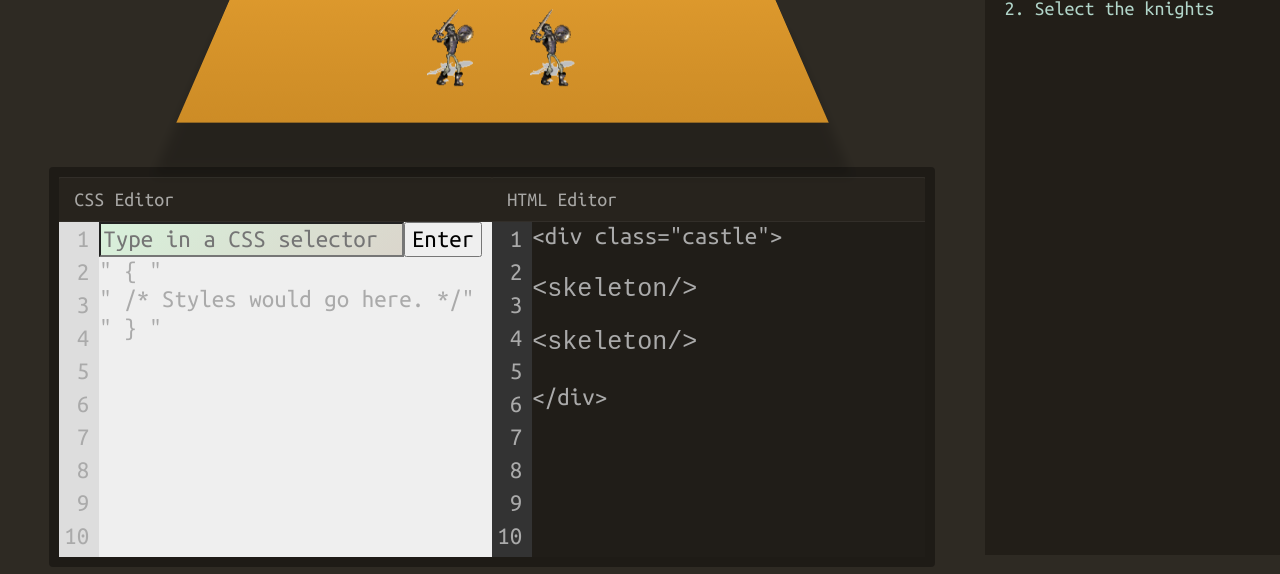
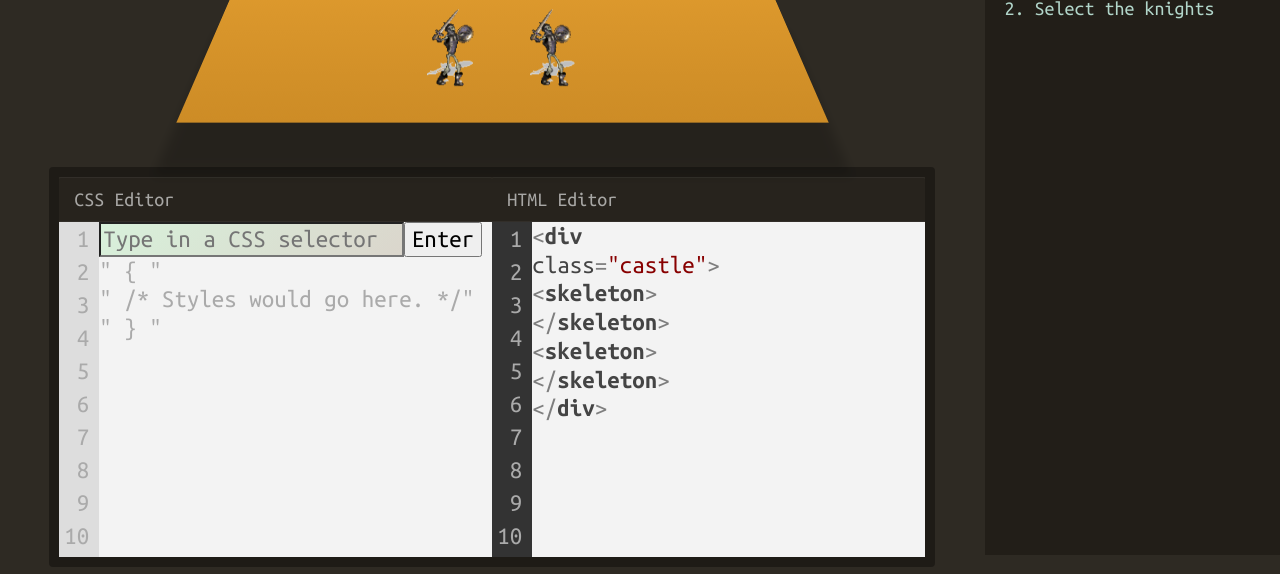
Before and after one commit to anderskambenders/rs-js-fe2023, a website built with webpack: page rs-css/src/index.html in a window 1280 px wide. Shown: the part 138-712 px from the top of the page. Built offline with nearby package versions, Linux system fonts and the light colour scheme.

Commit message:
feat: add highlight for html code

```diff
--- a/rs-css/package.json
+++ b/rs-css/package.json
@@ -31,5 +31,8 @@
     "webpack-cli": "^5.1.4",
     "webpack-dev-server": "^4.15.1",
     "webpack-merge": "^5.9.0"
+  },
+  "dependencies": {
+    "highlight.js": "^11.8.0"
   }
 }
--- a/rs-css/src/components/app/app.ts
+++ b/rs-css/src/components/app/app.ts
@@ -13,8 +13,7 @@ export class App {
   }
 
   storageChecker() {
-    const currentLevel = Number(localStorage.getItem('game'));
-    return currentLevel;
+    return Number(localStorage.getItem('game'));
   }
 
   levelListen() {
--- a/rs-css/src/components/levels/levels.ts
+++ b/rs-css/src/components/levels/levels.ts
@@ -10,7 +10,7 @@ export const levels = [
     input: 'skeleton',
     selector: [0, 1],
     img: [skeletonImg, skeletonImg],
-    boardMarkup: ['&lt;skeleton/&gt;', '&lt;skeleton/&gt;'],
+    boardMarkup: ['\n&lt;skeleton&gt;', '\n&lt;/skeleton&gt', '\n&lt;skeleton&gt;', '\n&lt;/skeleton&gt'],
   },
   {
     doThis: 'Select the knights',
--- a/rs-css/src/components/view/editorView.ts
+++ b/rs-css/src/components/view/editorView.ts
@@ -1,23 +1,30 @@
 import { levels } from '../levels/levels';
+import hljs from 'highlight.js';
+hljs.registerLanguage('xml', require('highlight.js/lib/languages/xml'));
 
 export class EdtorView {
   draw(currentLevel: number) {
     const input = document.querySelector('.html__field');
     const lvlCode = levels[currentLevel].boardMarkup;
-    const htmlCodeStart = document.createElement('p');
-    const htmlCodeEnd = document.createElement('p');
+    const code = document.createElement('code');
+    code.textContent = `<div class="castle">`;
+    const htmlCodeStart = document.createElement('pre');
+    const htmlCodeEnd = document.createElement('pre');
     htmlCodeStart.textContent = `<div class="castle">`;
     htmlCodeStart.classList.add('html__code');
+    hljs.highlightElement(htmlCodeStart);
     (input as HTMLElement).append(htmlCodeStart);
     lvlCode.forEach((code) => {
       const str = document.createElement('p');
-      str.innerHTML = `<pre>${code}</pre>`;
+      str.innerHTML = `\n${code}`;
       str.classList.add('html__code');
       (input as HTMLElement).append(str);
     });
 
-    htmlCodeEnd.textContent = `</div>`;
+    htmlCodeEnd.textContent = `\n</div>`;
     htmlCodeEnd.classList.add('html__code');
+    input?.classList.add('xml');
     (input as HTMLElement).append(htmlCodeEnd);
+    hljs.highlightElement(input as HTMLElement);
   }
 }
--- a/rs-css/src/components/view/levelsView.ts
+++ b/rs-css/src/components/view/levelsView.ts
@@ -1,7 +1,7 @@
 import { levels } from '../levels/levels';
 
 export class LevelsView {
-  block;
+  private block: HTMLElement | null;
 
   constructor() {
     this.block = document.querySelector('.level-menu');
--- a/rs-css/src/css/global.css
+++ b/rs-css/src/css/global.css
@@ -137,7 +137,7 @@ width: 100%;
   display: flex;
   font-size: 2.5rem;
   font-weight: 400;
-  background: #efefef;
+  background: #f3f3f3;
   color: #AAA;
   padding: 0 10px 10px 0;
   position: relative;
@@ -156,12 +156,12 @@ width: 100%;
   background-color: #333;
 }
 
-.html__input {
-  background: rgba(0,0,0,.3);
+.css__field {
+  width: 100%;
 }
 
-.css__field {
-  width: 100%;
+.html__field {
+  padding-right: 200px;
 }
 
 .form {
--- a/rs-css/src/index.ts
+++ b/rs-css/src/index.ts
@@ -1,5 +1,6 @@
 import './css/normalize.css';
 import './css/global.css';
+import 'highlight.js/styles/default.css';
 import { App } from './components/app/app';
 
 const app = new App();
```
Also changed, not shown: 1 other file.
